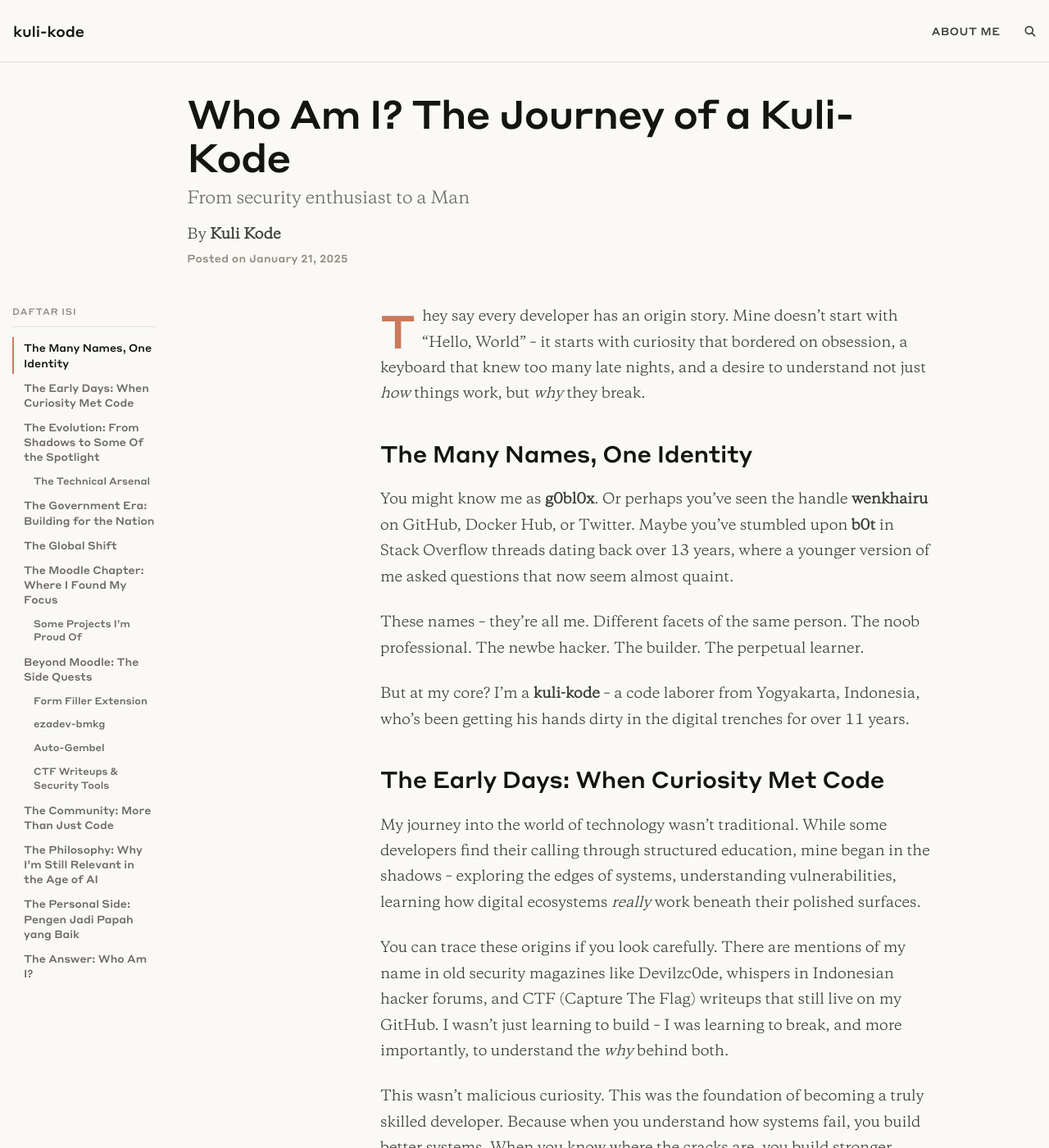
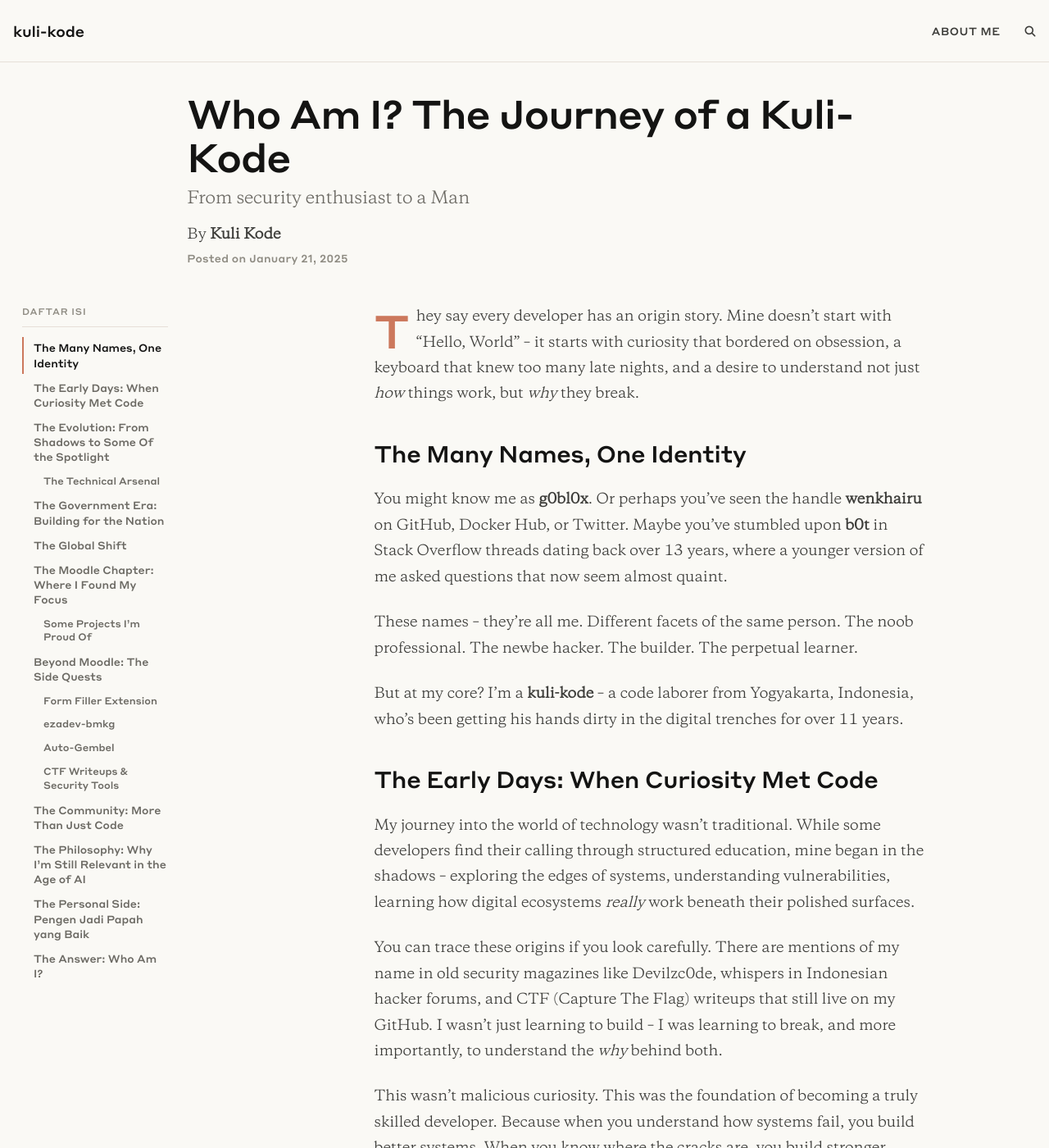
Before and after one commit to khairu-aqsara/khairu-aqsara.github.io, a Jekyll site: the page built from _posts/2025-01-21-who-am-i.md, in a window 1280 px wide and 1400 px high. Shown: the whole window at 82% size. Built offline with Jekyll 4.4.1, drawn with Linux system fonts in a browser that asks for light colours; comment, search, counter and statistics services are not loaded.

Commit message:
Change the layout

```diff
--- a/assets/css/custom-styles.css
+++ b/assets/css/custom-styles.css
@@ -555,6 +555,11 @@ pre code {
 /* --- Table of Contents (Post Navigation) --- */
 .post-toc-col {
   position: relative;
+  padding-right: 0;
+}
+
+.post-toc-col + .col-xl-9 {
+  padding-left: 0;
 }
 
 .post-toc-desktop {
@@ -563,6 +568,7 @@ pre code {
   max-height: calc(100vh - 8rem);
   overflow-y: auto;
   padding-right: 0.5rem;
+  padding-left: 0.75rem;
 }
 
 .post-toc {
```
